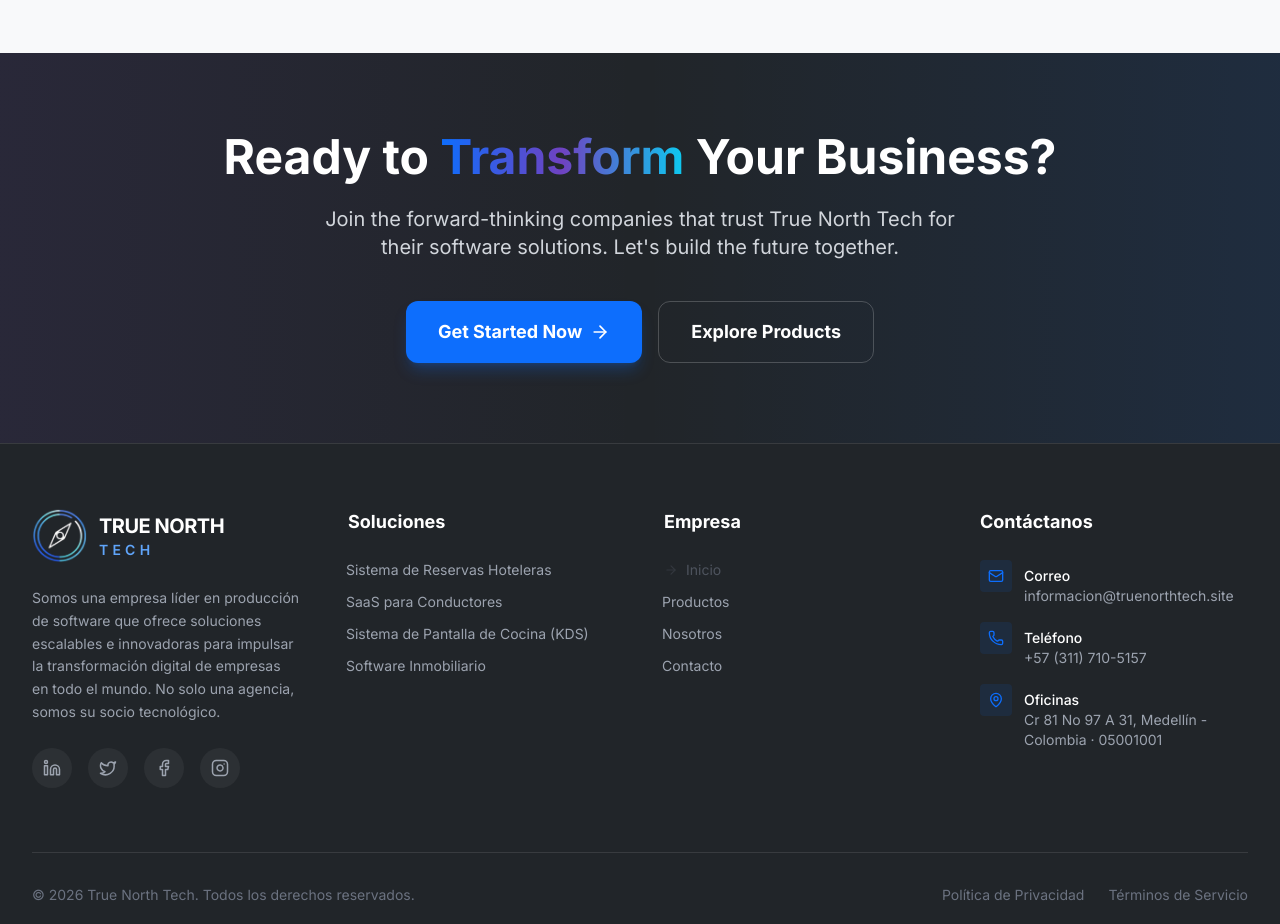
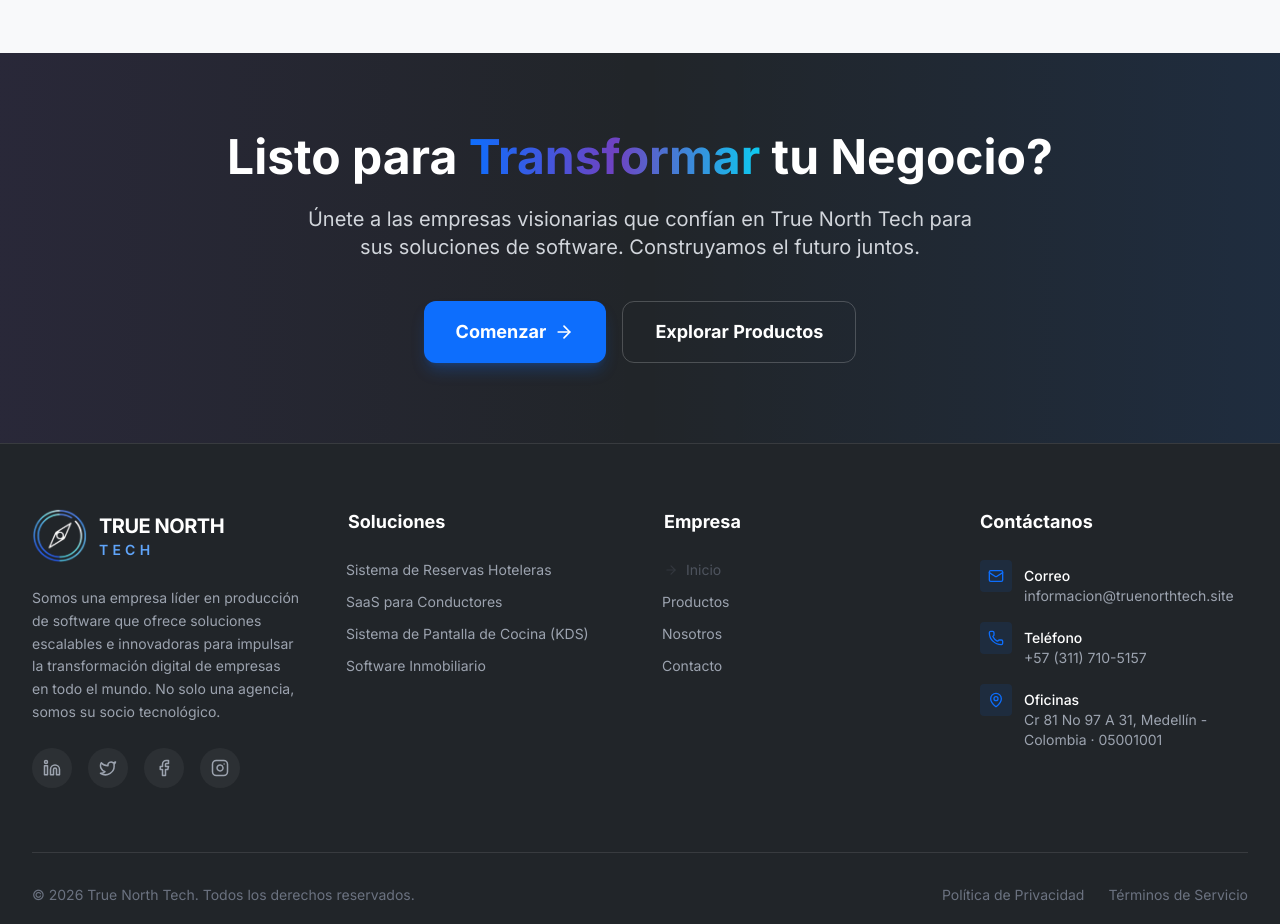
Before and after one commit to SoulMan87/true-north-tech-website, a React (Vite) app: page / in a window 1280 px wide. Shown: the part 1440-2364 px from the top of the page. Built offline with nearby package versions, Linux system fonts and the light colour scheme; no server answers.

Commit message:
solved language problems

```diff
--- a/src/components/CallToAction.jsx
+++ b/src/components/CallToAction.jsx
@@ -2,9 +2,27 @@ import React from 'react';
 import { motion } from 'framer-motion';
 import { ArrowRight } from 'lucide-react';
 import { useNavigate } from 'react-router-dom';
+import { useLanguage } from '../context/LanguageContext';
 
 const CallToAction = ({ disableExplore = false }) => {
   const navigate = useNavigate();
+  const { t, language } = useLanguage();
+
+  // Función para renderizar el HTML con el gradient
+  const renderTitle = () => {
+    if (language === 'es') {
+      return (
+        <>
+          Listo para <span className="text-gradient">Transformar</span> tu Negocio?
+        </>
+      );
+    }
+    return (
+      <>
+        Ready to <span className="text-gradient">Transform</span> Your Business?
+      </>
+    );
+  };
 
   return (
     <section className="py-20 relative overflow-hidden bg-dark">
@@ -20,17 +38,17 @@ const CallToAction = ({ disableExplore = false }) => {
           transition={{ duration: 0.6 }}
         >
           <h2 className="text-4xl md:text-5xl font-bold text-white mb-6">
-            Ready to <span className="text-gradient">Transform</span> Your Business?
+            {renderTitle()}
           </h2>
           <p className="text-xl text-gray-300 mb-10 max-w-2xl mx-auto">
-            Join the forward-thinking companies that trust True North Tech for their software solutions. Let's build the future together.
+            {t.home.joinCompanies}
           </p>
           <div className="flex flex-col sm:flex-row gap-4 justify-center">
             <button
               onClick={() => navigate('/contact')}
               className="bg-primary hover:bg-primary/90 text-white px-8 py-4 rounded-xl text-lg font-bold shadow-lg shadow-primary/25 hover:translate-y-[-2px] transition-all duration-300 flex items-center justify-center"
             >
-              Get Started Now <ArrowRight size={20} className="ml-2" />
+              {t.common.getStarted} <ArrowRight size={20} className="ml-2" />
             </button>
             <button
               onClick={() => {
@@ -43,7 +61,7 @@ const CallToAction = ({ disableExplore = false }) => {
                   : 'hover:bg-white/10'
               }`}
             >
-              Explore Products
+              {t.home.exploreProducts}
             </button>
           </div>
         </motion.div>
```
